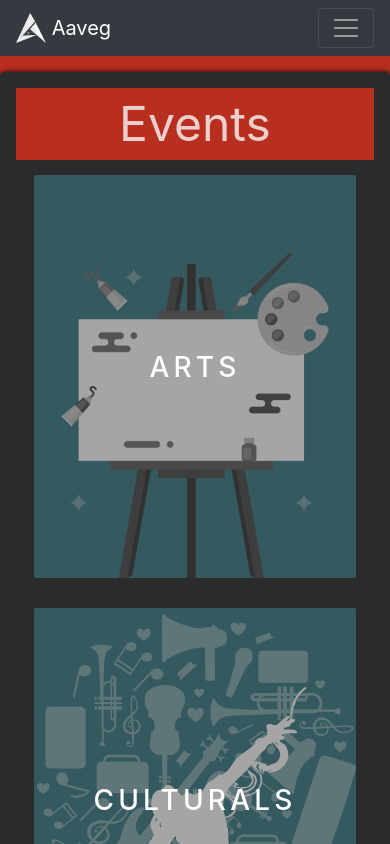
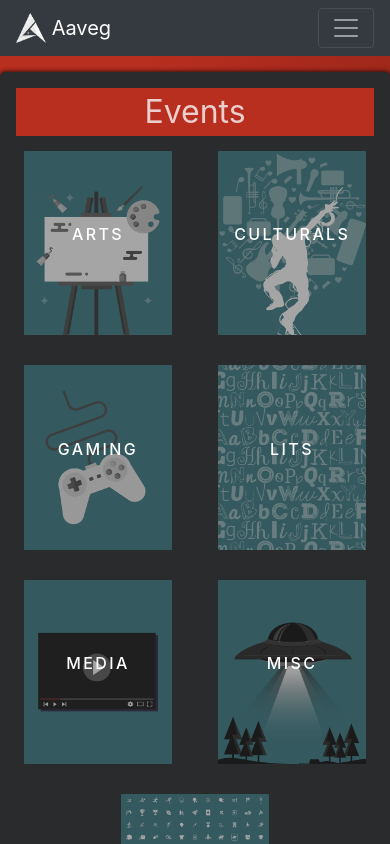
Before and after one commit to AananthV/AavegFrontend, a React (Create React App) app: page /events in a window 390 px wide. Shown: the top 844 px of the page. Built offline with nearby package versions, Linux system fonts and the light colour scheme.

Commit message:
Change Some Breakpoints

```diff
--- a/src/css/HoverImage.css
+++ b/src/css/HoverImage.css
@@ -65,11 +65,20 @@
   font-size: 0.8em;
 }
 
-@media only screen and (max-width: 790px) {
+@media only screen and (max-width: 992px) {
+  .hover-image-details h3{
+    font-size: 1.2em;
+  }
+}
+
+@media only screen and (max-width: 768px) {
   .hover-image-overlay {
     opacity: 0.5!important;
   }
   .hover-image-details {
     opacity: 1!important;
   }
+  .hover-image-details h3{
+    font-size: 1em;
+  }
 }
--- a/src/css/inner_page.css
+++ b/src/css/inner_page.css
@@ -18,3 +18,28 @@
   font-size: 1.2em;
   padding: 16px;
 }
+
+@media only screen and (max-width: 992px) {
+  #inner-title {
+    font-size: 2em;
+  }
+
+  #inner-text {
+    text-align: justify;
+    font-size: 1em;
+    padding: 16px;
+  }
+}
+
+@media only screen and (max-width: 768px) {
+  #inner-title {
+    text-align: center;
+    font-size: 2em;
+  }
+
+  #inner-text {
+    text-align: justify;
+    font-size: 1em;
+    padding: 16px;
+  }
+}
--- a/src/pages/Events.js
+++ b/src/pages/Events.js
@@ -1,5 +1,5 @@
 import React, { Component } from 'react'
-import Tada from 'react-reveal/Tada'
+import Fade from 'react-reveal/Fade'
 import axios from 'axios'
 import { Row, Col, ListGroup, Spinner } from 'react-bootstrap'
 import { InnerPage, Title } from '../components/InnerPage'
@@ -29,7 +29,7 @@ class ClusterImage extends Component {
     const imageUrl = process.env.REACT_APP_FRONT_BASE_URL + 'images/clusters/' + this.props.cluster + '.png'
     const title = this.props.title !== undefined ? this.props.title : this.props.cluster
     return (
-      <Col xl={3} lg={4} md={6} sm={12} style={styles.colPadding}>
+      <Col xl={3} md={4} xs={6} style={styles.colPadding}>
         <HoverImage src={imageUrl} title={title} onClick={this.props.onClick} />
       </Col>
     )
@@ -55,10 +55,10 @@ class ClusterList extends Component {
 class ClusterEvents extends Component {
   render () {
     return (
-      <Tada>
-        <Row>
+      <Fade>
+        <Row style={styles.rowCenterAlign}>
           <ClusterImage cluster={this.props.cluster} title='Back' onClick={this.props.backFunction} />
-          <Col style={styles.columnCenterAlign}>
+          <Col xs={12} md={true} style={styles.columnCenterAlign}>
             <ListGroup>
               {this.props.events.map((value, index) => {
                 return (
@@ -70,7 +70,7 @@ class ClusterEvents extends Component {
             </ListGroup>
           </Col>
         </Row>
-      </Tada>
+      </Fade>
     )
   }
 }
```
